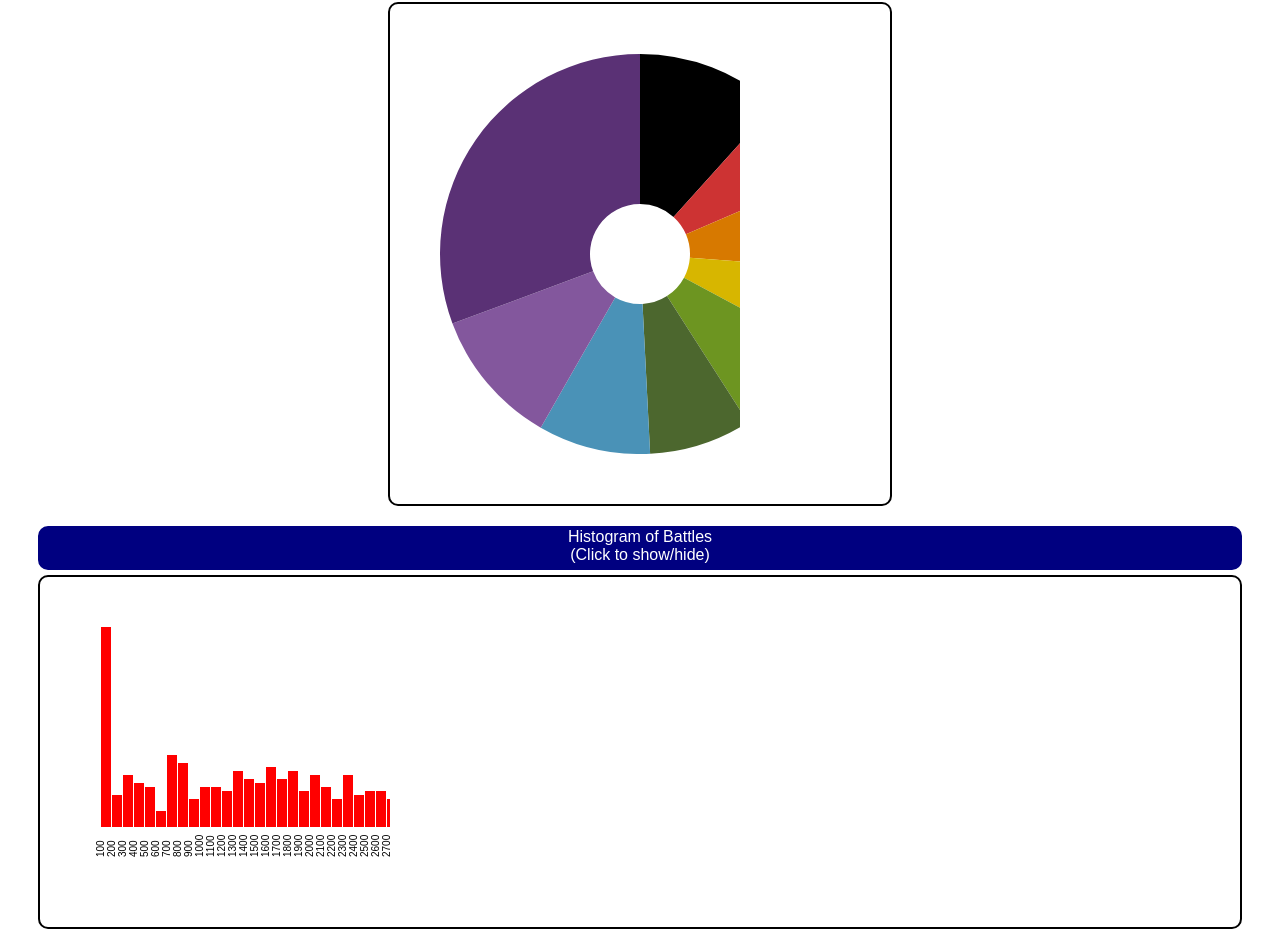
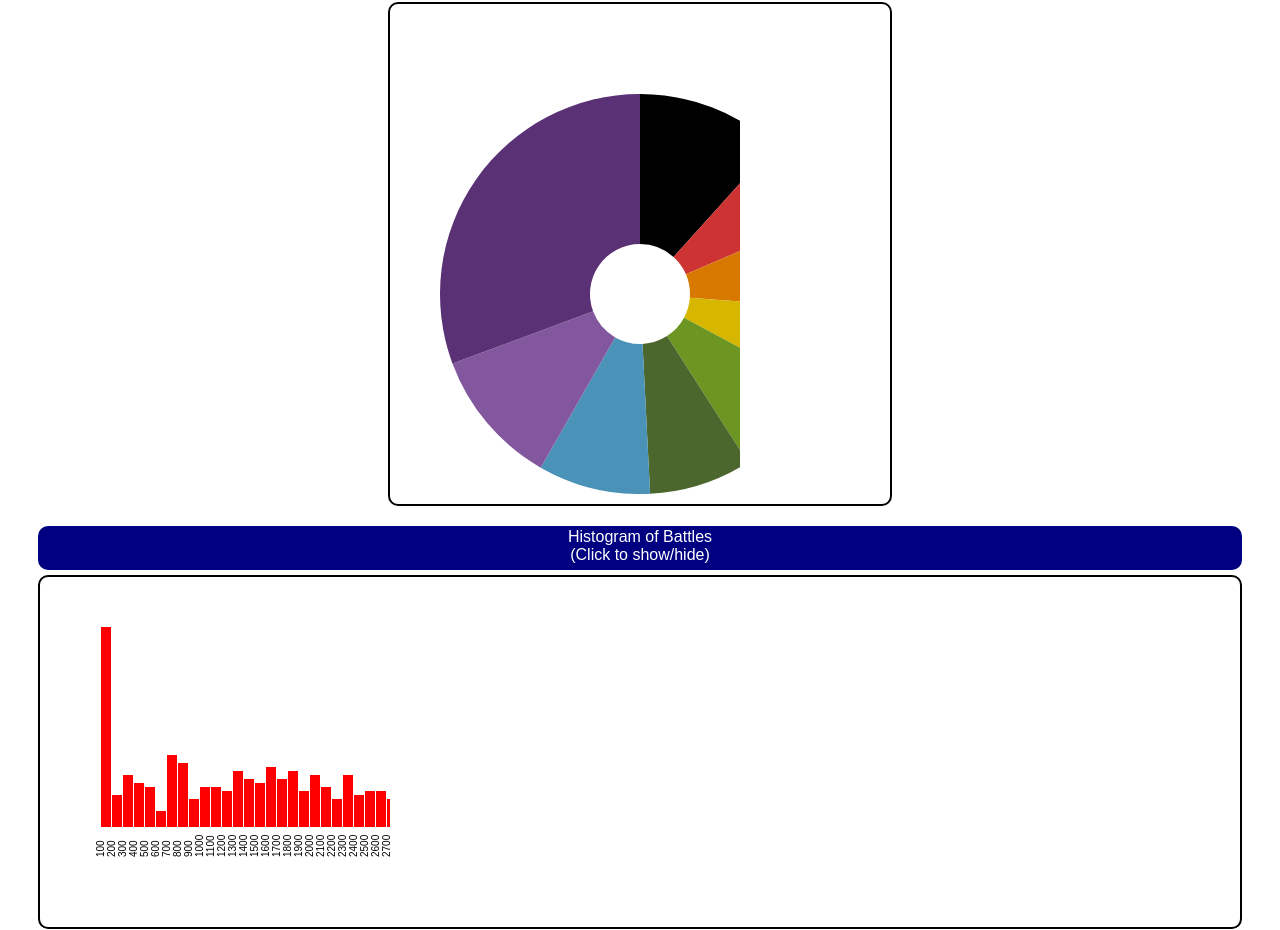
Before and after one commit to liboan/VBAddict-Reader, a plain HTML site: page index.html in a window 1280 px wide. Shown: the part 918-1848 px from the top of the page. Drawn offline with Linux system fonts and the light colour scheme.

Commit message:
fixed pie center div- actually tested

```diff
--- a/index.html
+++ b/index.html
@@ -117,7 +117,7 @@
 				z-index: 1;
 				position: relative;
 				text-align: center;
-				top: -220px;
+				top: 220px;
 				left: 150px;
 			}
 
@@ -311,6 +311,7 @@
 		</div>
 		<div id = "svgPieWrapperBar" class = "bar">Pie Chart<br>(Click to show/hide)</div>
 		<div id = "svgPieWrapper">
+			<div class = "piemiddle" style = "opacity: 1;"></div>
 			<svg id = "pie" xmlns="http://www.w3.org/2000/svg" xmlns:xlink="http://www.w3.org/1999/xlink" height = "400">
 			</svg>
 		</div>
@@ -321,7 +322,7 @@
 		</div>
 
 		<div id = "svg50GraphWrapper">
-			<div class = "piemiddle" style = "opacity: 1;"></div>
+
 			<svg id = "graph50" width = "1000" height = "300" xmlns="http://www.w3.org/2000/svg" xmlns:xlink="http://www.w3.org/1999/xlink"></svg>
 		</div>
 
--- a/vba.js
+++ b/vba.js
@@ -308,10 +308,7 @@ function svgPie(data) {
 	var max = data[8][0] + data[8][1];
 	var distScale = d3.scale.linear().domain([0, Math.floor(data[8][1] + data[8][0])]).range([0,2*Math.PI]);
 
-	/*var middle = d3.select("#svgPieWrapper")
-					.append("div")
-					.attr("class","piemiddle")
-					.style("opacity", 1);*/
+	var middle = d3.select(".piemiddle");
 
 	var arc = d3.svg.arc()
 				.innerRadius(50)
```
